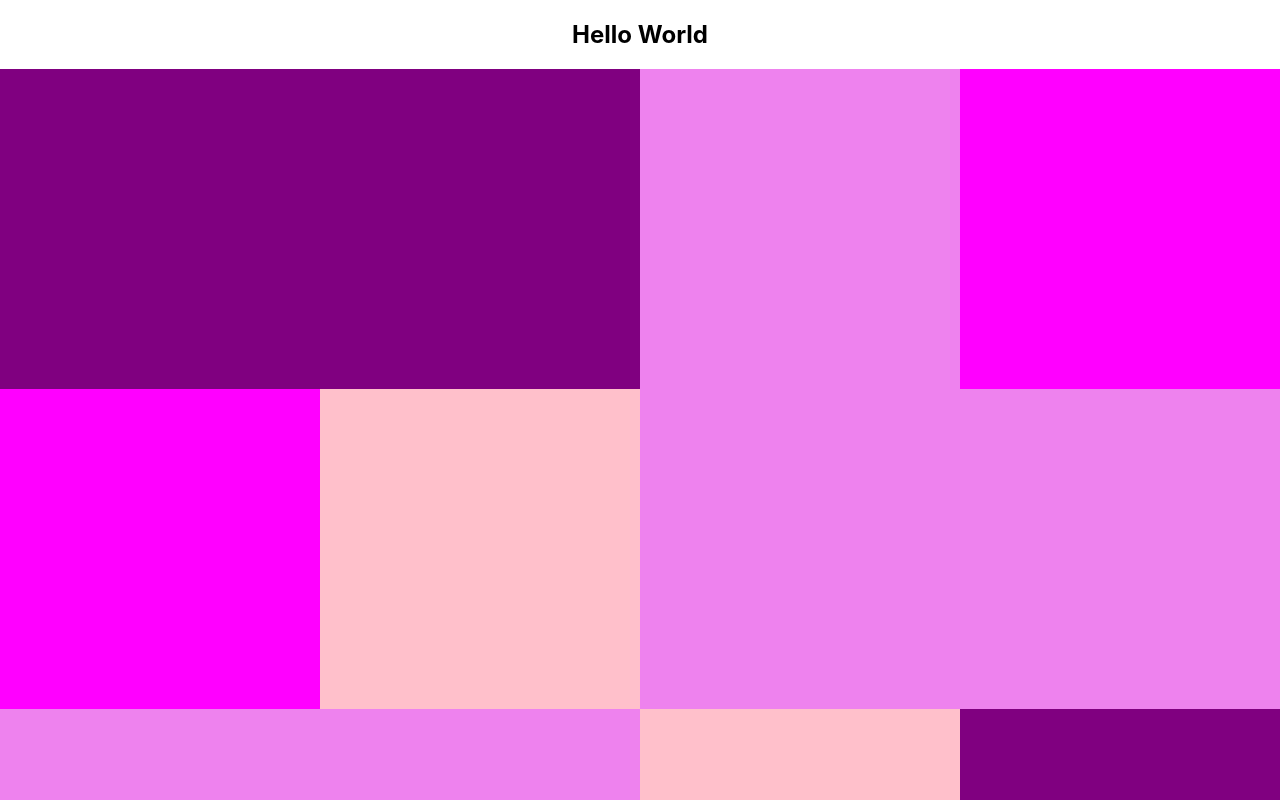
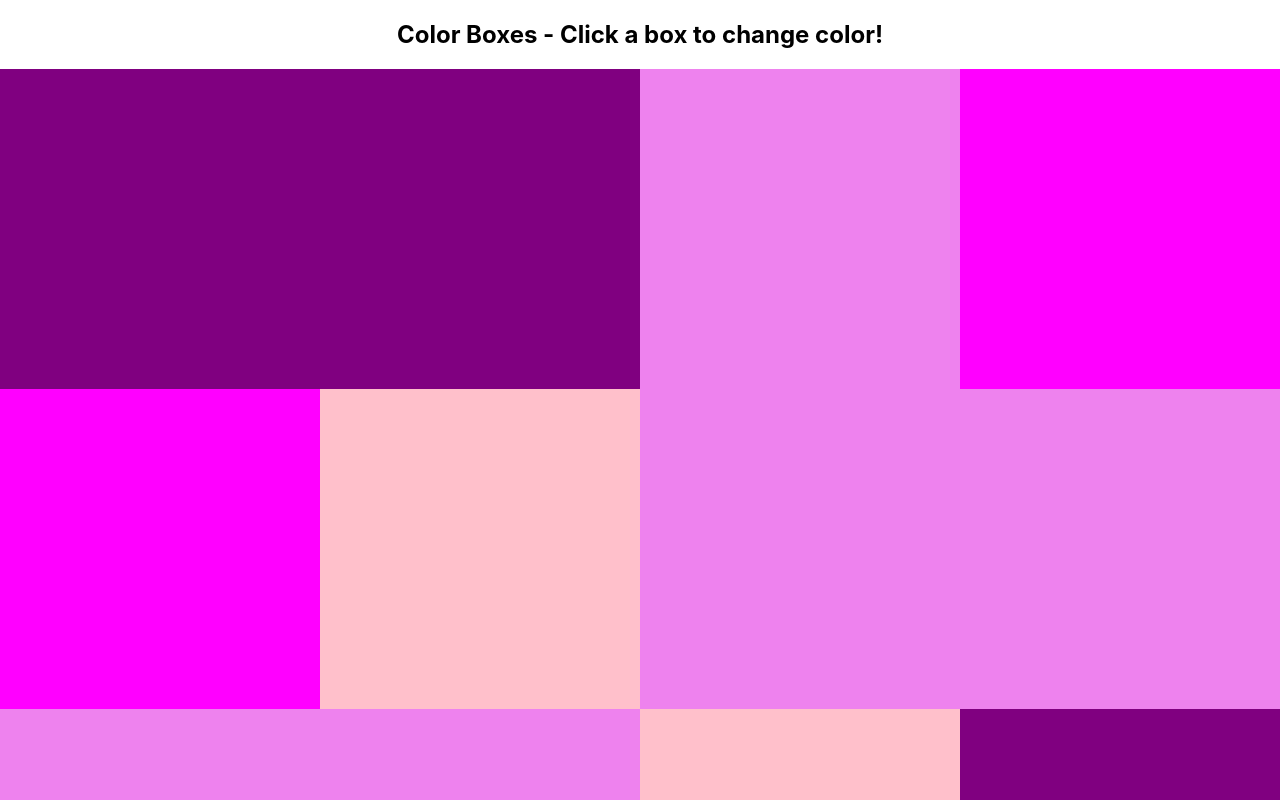
Before and after one commit to mahamahmood/color-boxes, a React (Create React App) app: page / in a window 1280 px wide. Shown: the top 800 px of the page. Built offline with nearby package versions, Linux system fonts and the light colour scheme.

Commit message:
minor update

```diff
--- a/src/App.js
+++ b/src/App.js
@@ -7,7 +7,7 @@ class App extends Component {
   render() {
     return (
       <div className="App">
-        <h2>Hello World</h2>
+        <h2>Color Boxes - Click a box to change color!</h2>
         <BoxesContainer />
       </div>
     );
```
